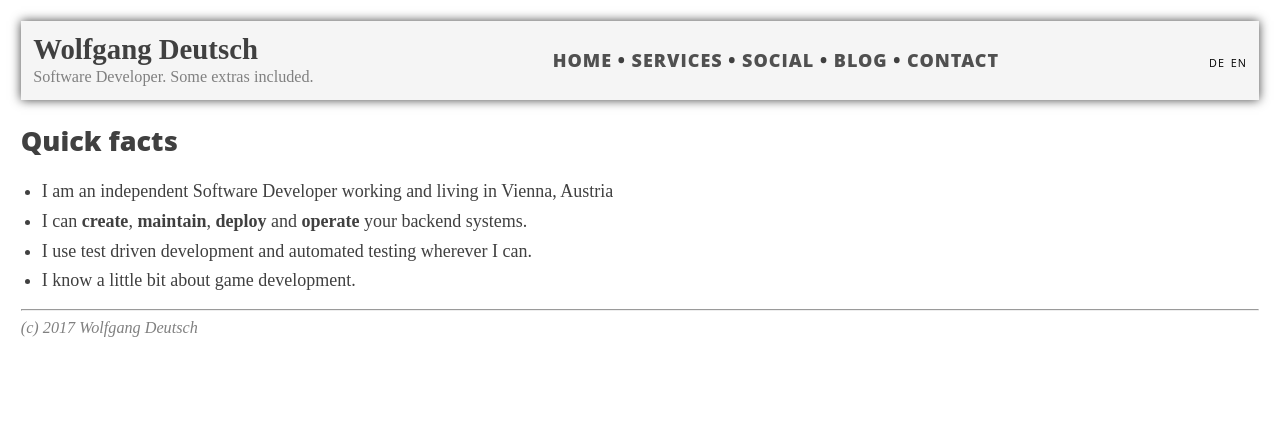
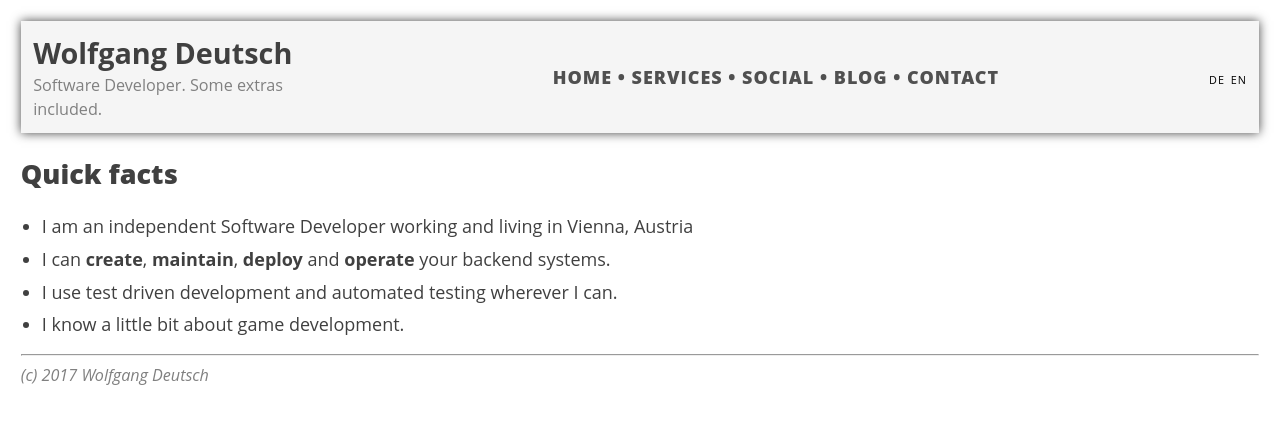
Before and after one commit to wolfgang-wdw/wolfgang-wdw.github.io, a Jekyll site: the page built from index.md, in a window 1280 px wide. Shown: the top 424 px of the page. Built offline with Jekyll 4.4.1, drawn with Linux system fonts in a browser that asks for light colours.

Commit message:
clean up

```diff
--- a/css/_header.scss
+++ b/css/_header.scss
@@ -33,11 +33,11 @@
   vertical-align: middle;
   width: 75%;
   background-color: $header-background-color;
+  color: $link-color;
   font-size:   140%;
   font-family: 'Open Sans', 'Helvetica Neue', Helvetica, Arial, sans-serif;
   text-transform: uppercase;
   font-size: 18px;
   letter-spacing: 1px;
   font-weight: 800;
-  color: #404040;
 }
--- a/css/_settings.scss
+++ b/css/_settings.scss
@@ -1,10 +1,11 @@
-$font-family:  'Lora', 'Times New Roman', serif;
+$font-family: 'Open Sans', 'Helvetica Neue', Helvetica, Arial, sans-serif;
 
 $site-text-color:            #404040;
 $site-background-color: #fff;
 $list-entry-color:  #site-text-color;
 
 $header-background-color: #F5F5F5;
+$header-color: #404040;
 
 $link-color:        #505050;
 $link-hover-color: #0085a1;
--- a/css/style.scss
+++ b/css/style.scss
@@ -48,16 +48,16 @@
   transition: font-size 0.3s ease, background-color 0.3s ease;
 }
 
-a:hover {
-  color: $link-hover-color;
-}
-
 a.en, a.de {
   color: $lang-link-color;
   font-weight: normal;
   font-size: 60%;
 }
 
+a:hover {
+  color: $link-hover-color;
+}
+
 a.en:hover, a.de:hover {
   color: $link-hover-color;
 }
```
